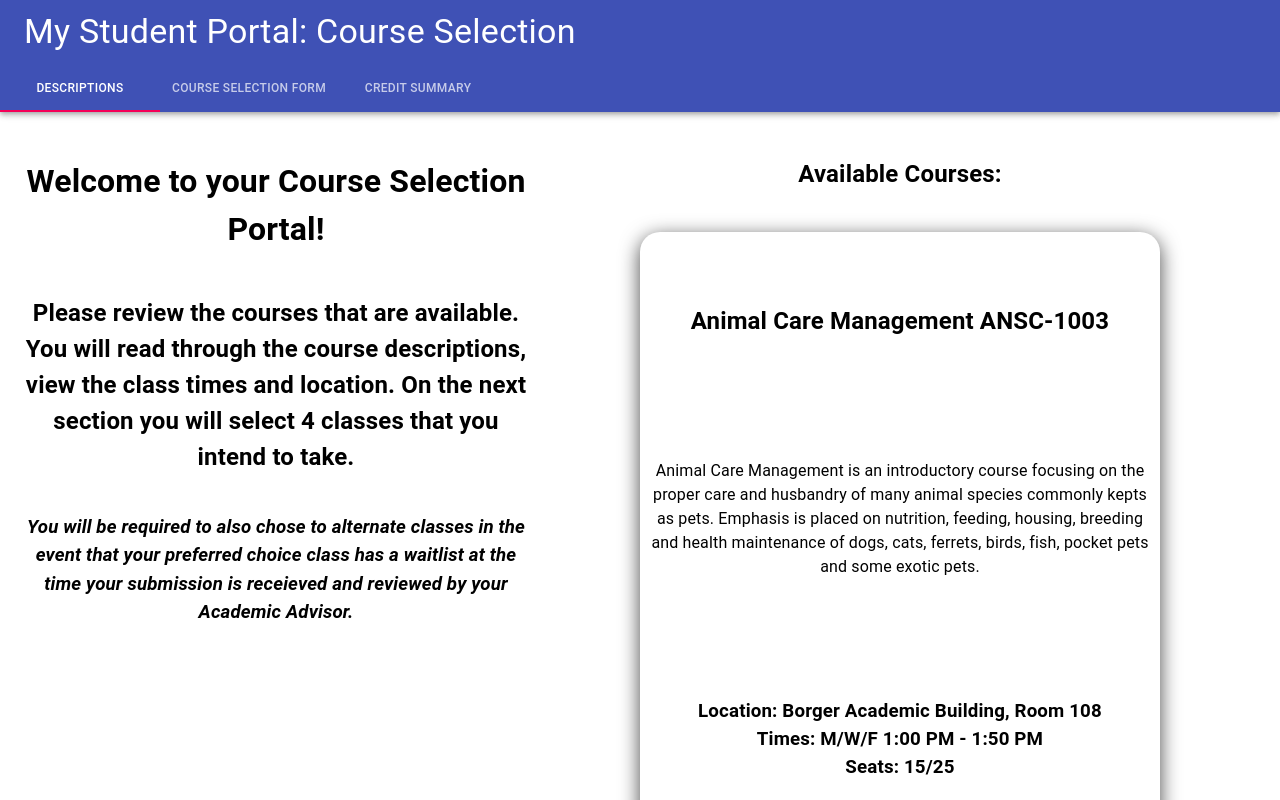
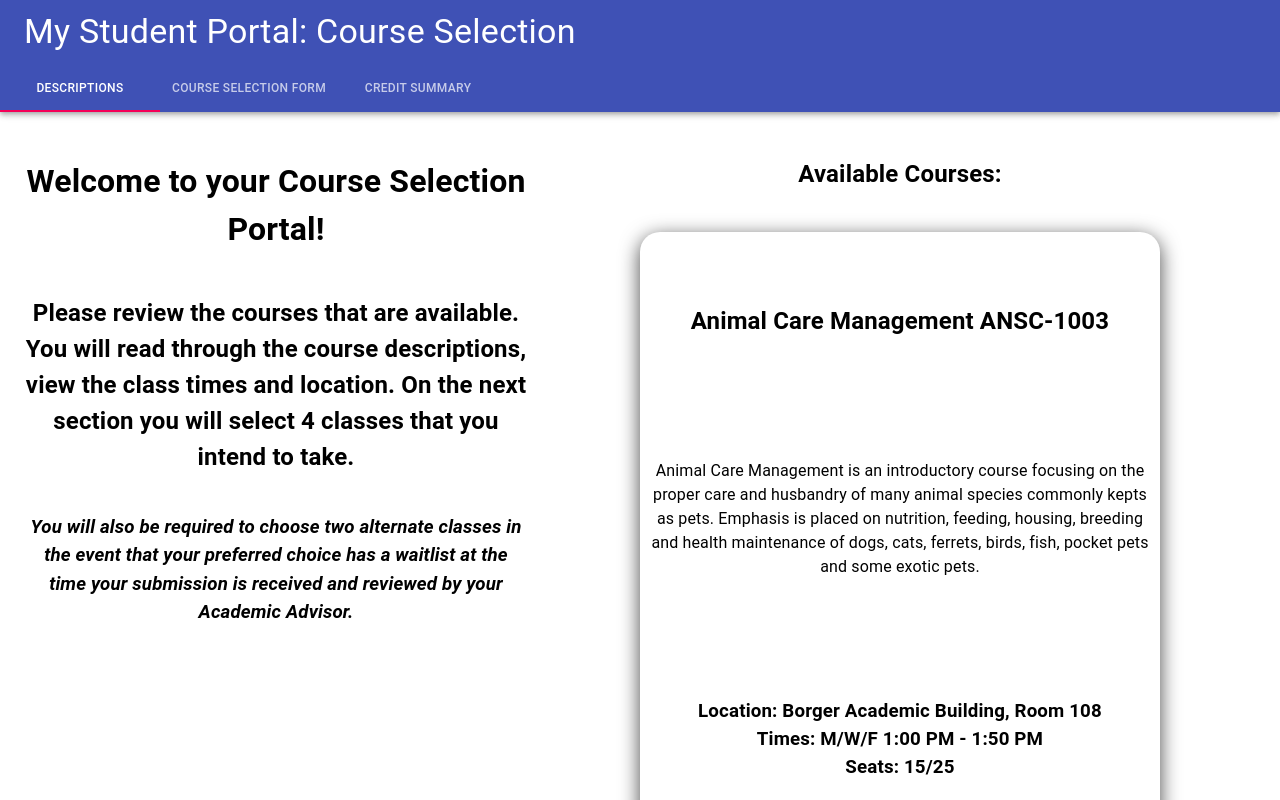
Before and after one commit to saiken86807/course-selector-app, a React (Create React App) app: page / in a window 1280 px wide. Shown: the top 800 px of the page. Built offline with nearby package versions, Linux system fonts and the light colour scheme.

Commit message:
fix spelling errors

```diff
--- a/src/PageLayout/LeftTabPane.js
+++ b/src/PageLayout/LeftTabPane.js
@@ -15,9 +15,9 @@ export class LeftPaneTab extends Component {
 				<h3>
 					<b>
 						<i>
-							You will be required to also chose to alternate classes in the event that your preferred
-							choice class has a waitlist at the time your submission is receieved and reviewed by your
-							Academic Advisor.
+							You will also be required to choose two alternate classes in the event that your preferred
+							choice has a waitlist at the time your submission is received and reviewed by your Academic
+							Advisor.
 						</i>
 					</b>
 				</h3>
```
